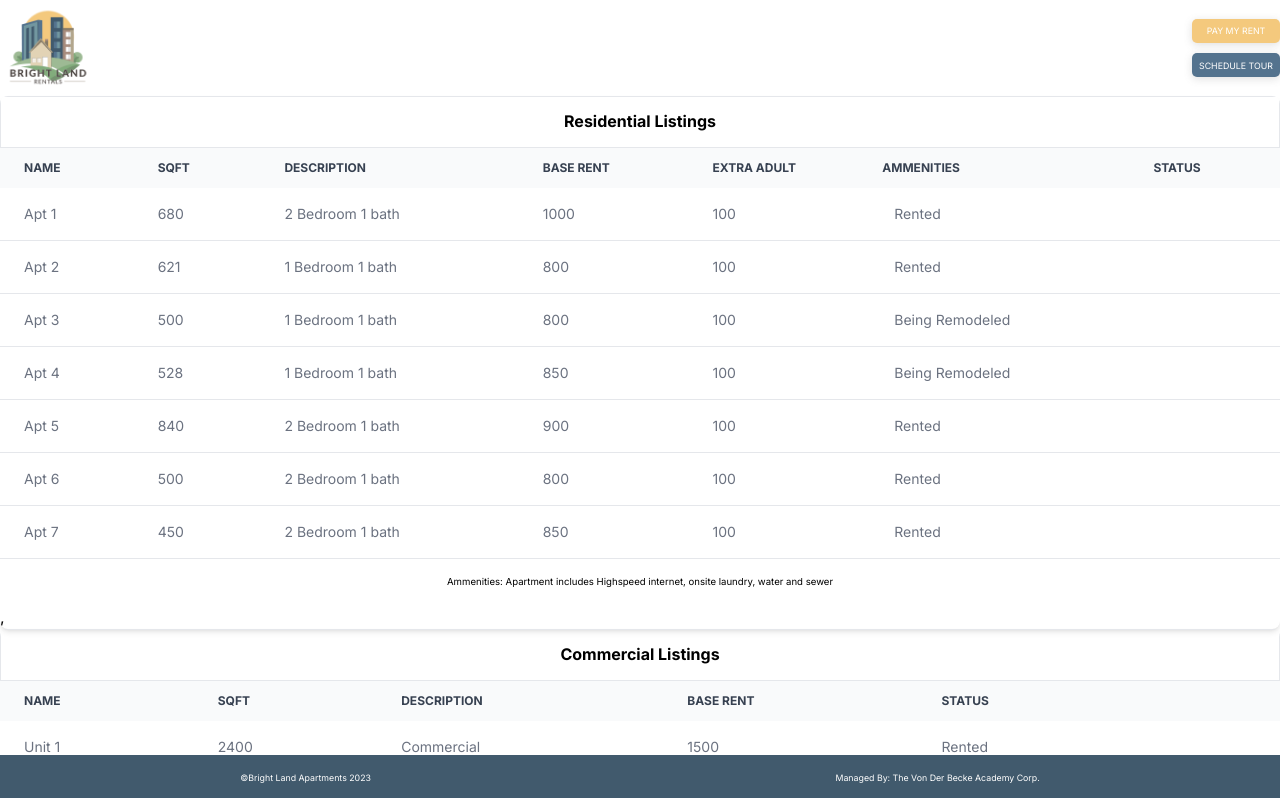
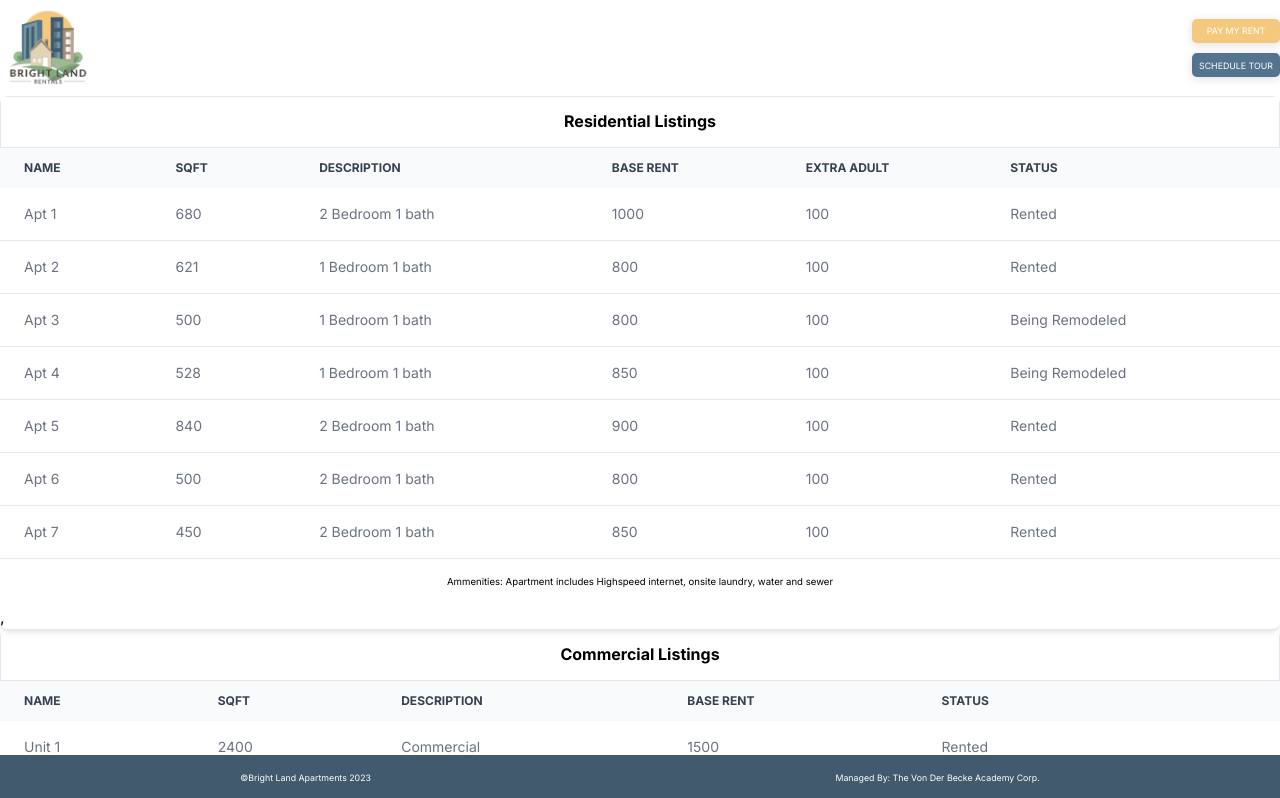
Before and after one commit to teamvcorp/brightland, a Next.js app: page /rentals in a window 1280 px wide. Shown: the top 798 px of the page. Built offline with nearby package versions, Linux system fonts and the light colour scheme.

Commit message:
updated ammenities

```diff
--- a/app/rentals/page.js
+++ b/app/rentals/page.js
@@ -48,9 +48,6 @@ const Rentals = () => {
               <th scope="col" className="py-2 px-3 hidden sm:table-cell">
                 Extra Adult
               </th>
-              <th scope="col" className="py-2 px-3 hidden sm:table-cell">
-                Ammenities
-              </th>
               <th scope="col" className="py-3 px-6">
                 Status
               </th>
```
